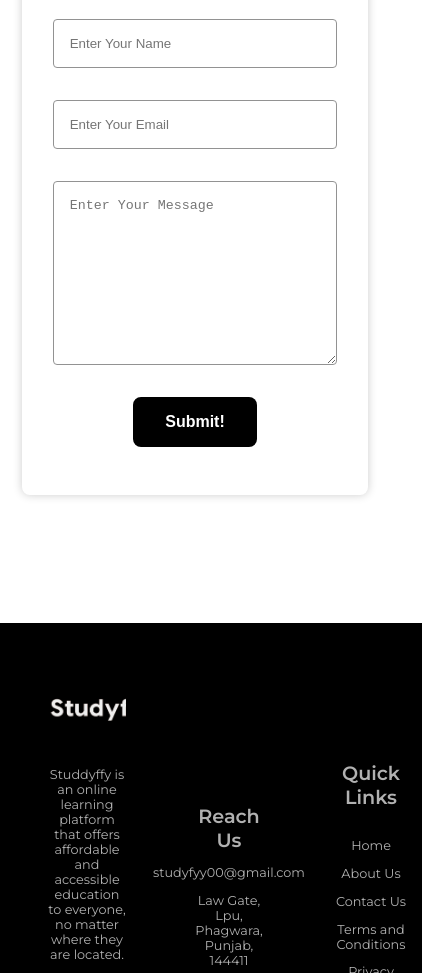
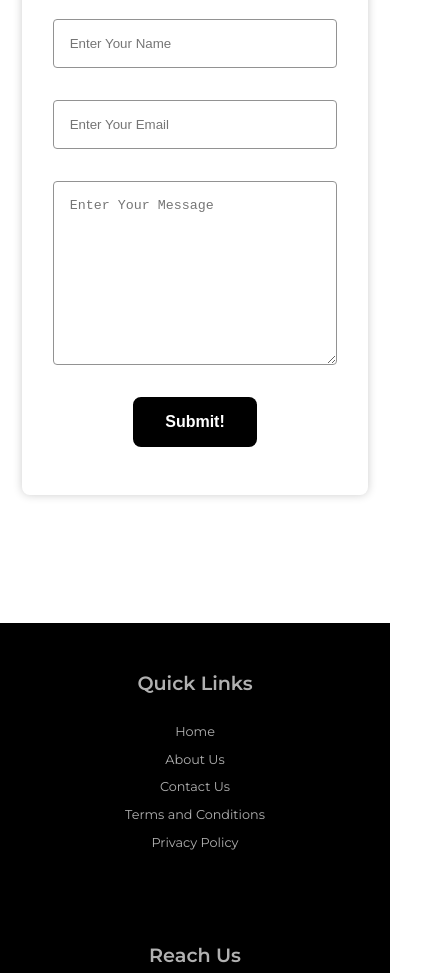
Before and after one commit to harshbanjare/studyffy, a plain HTML site: page index.html in a window 390 px wide. Shown: the part 11027-12000 px from the top of the page, 426 px wide, since content can reach past the window. Drawn offline with nearby package versions, Linux system fonts and the light colour scheme.

Commit message:
fixed footer for mobile devices

```diff
--- a/styles/main.css
+++ b/styles/main.css
@@ -1015,10 +1015,25 @@ body {
   position: relative;
   justify-content: space-evenly;
   align-items: center;
-  width: 100%;
   background: #000000;
   color: #ffffff;
   max-height: 40%;
+}
+
+@media screen and (max-width: 768px) {
+  .footer {
+    flex-direction: column-reverse;
+  }
+  .footer .about {
+    width: 100% !important;
+  }
+
+  .footer .contact {
+    width: 100% !important;
+  }
+  .footer .quick-links {
+    width: 100% !important;
+  }
 }
 
 .footer .about {
```
